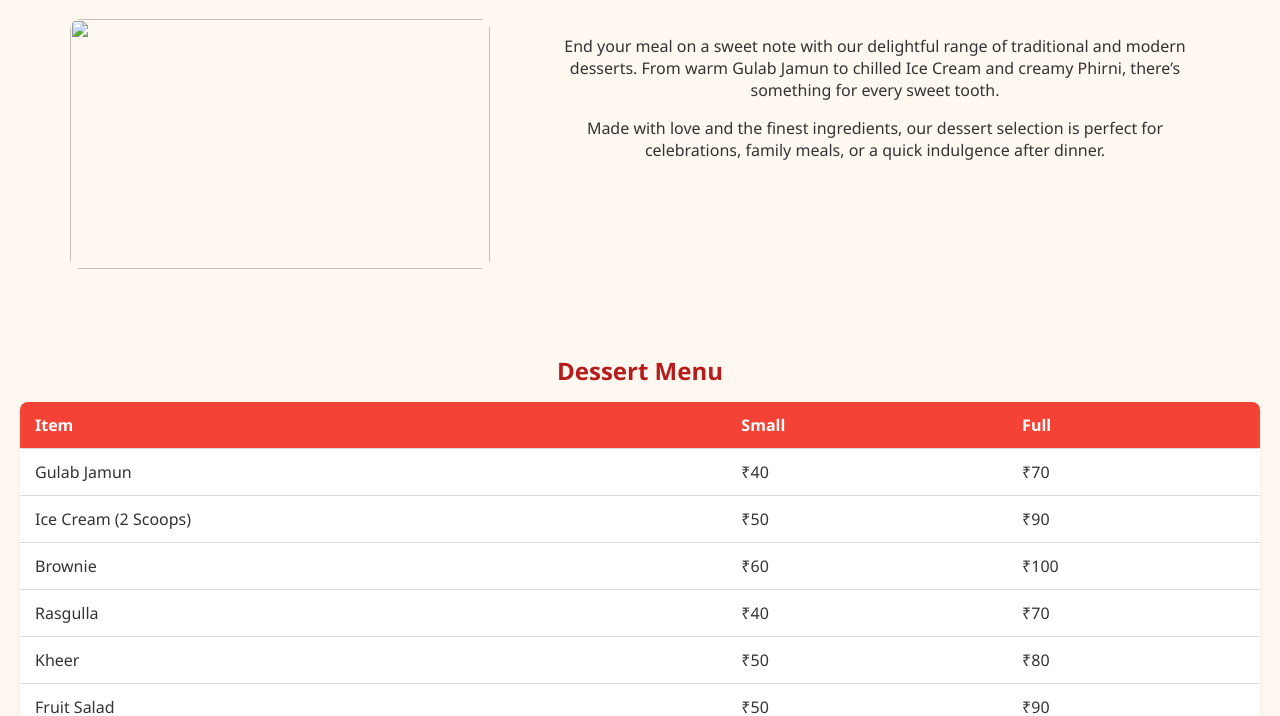
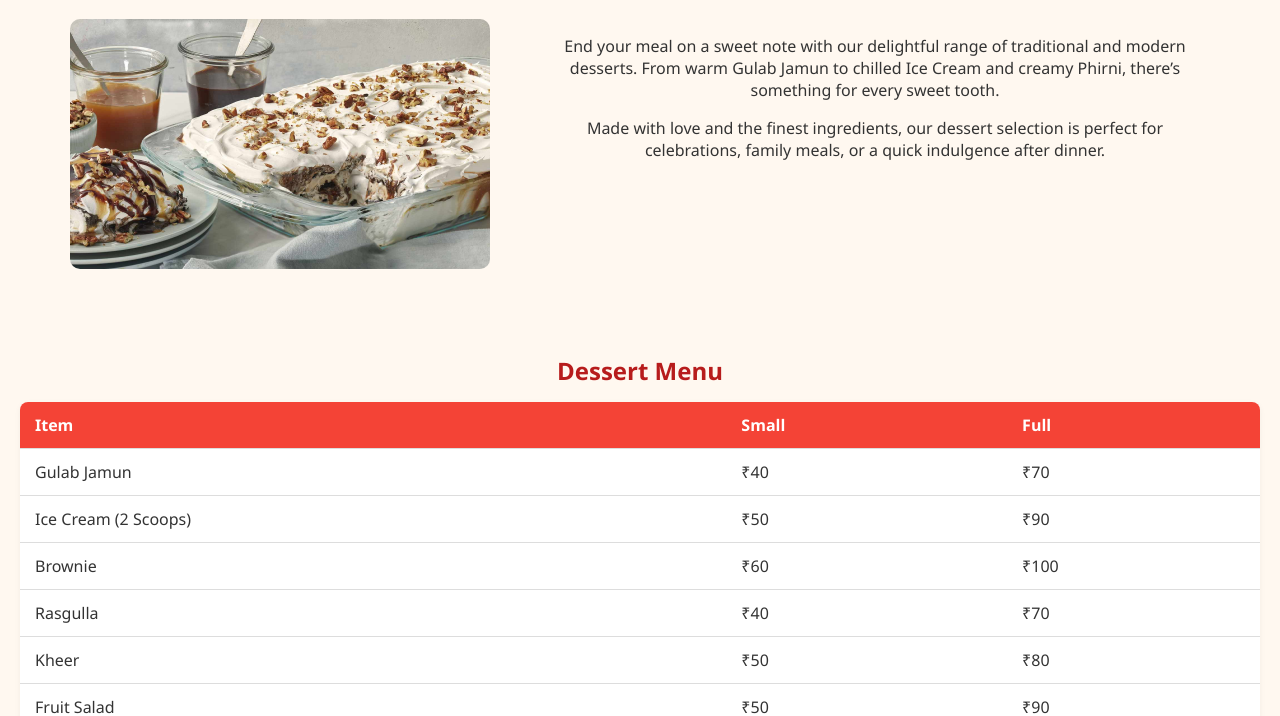
Before and after one commit to NihalDhadse/Restaurant, a website: page dessert.html in a window 1280 px wide. Shown: the part 87-803 px from the top of the page. Drawn offline with Linux system fonts and the light colour scheme.

Commit message:
Update dessert.html

```diff
--- a/dessert.html
+++ b/dessert.html
@@ -9,7 +9,7 @@
     <h1>Desserts</h1>
     <div class="contain">
         <div class="first">
-            <img src="img/dessert.jpg" height="250px" width="420px">
+            <img src="dessert.jpg" height="250px" width="420px">
         </div>
         <div class="second">
             <p>
```
